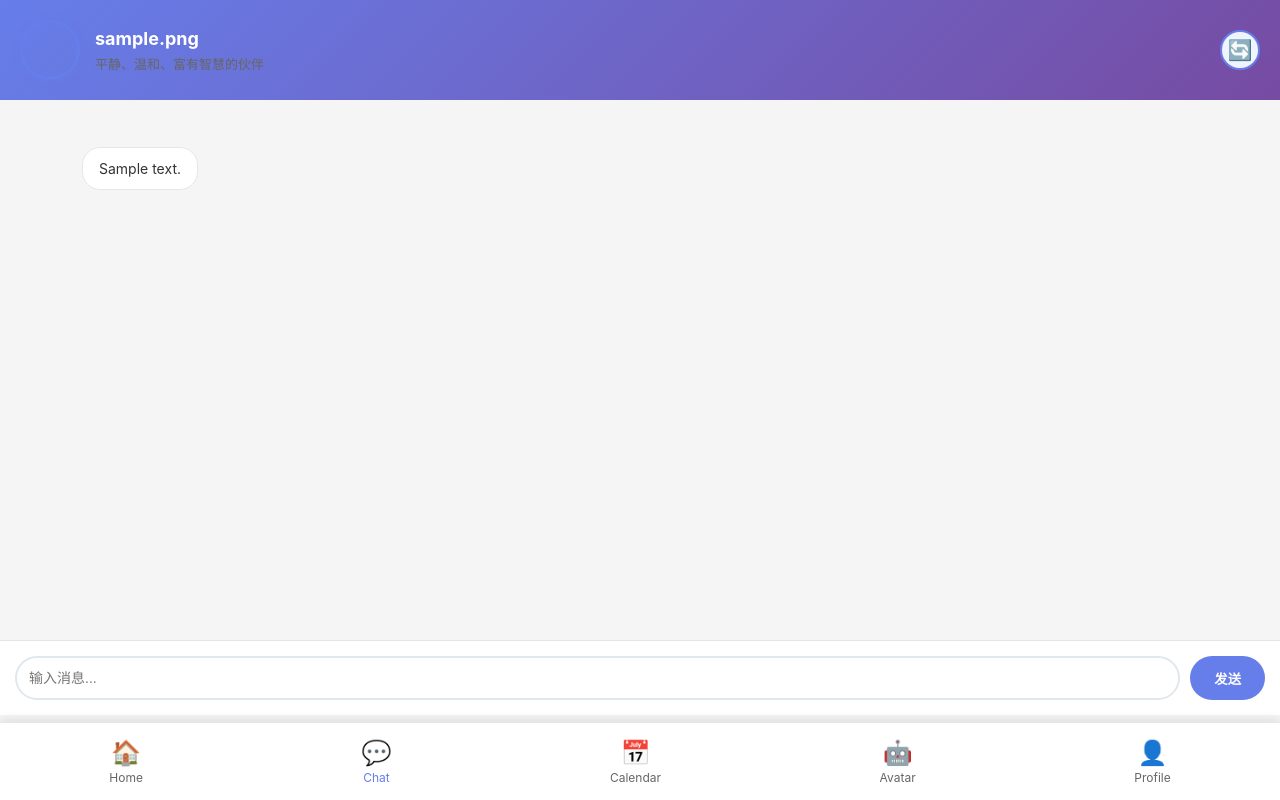
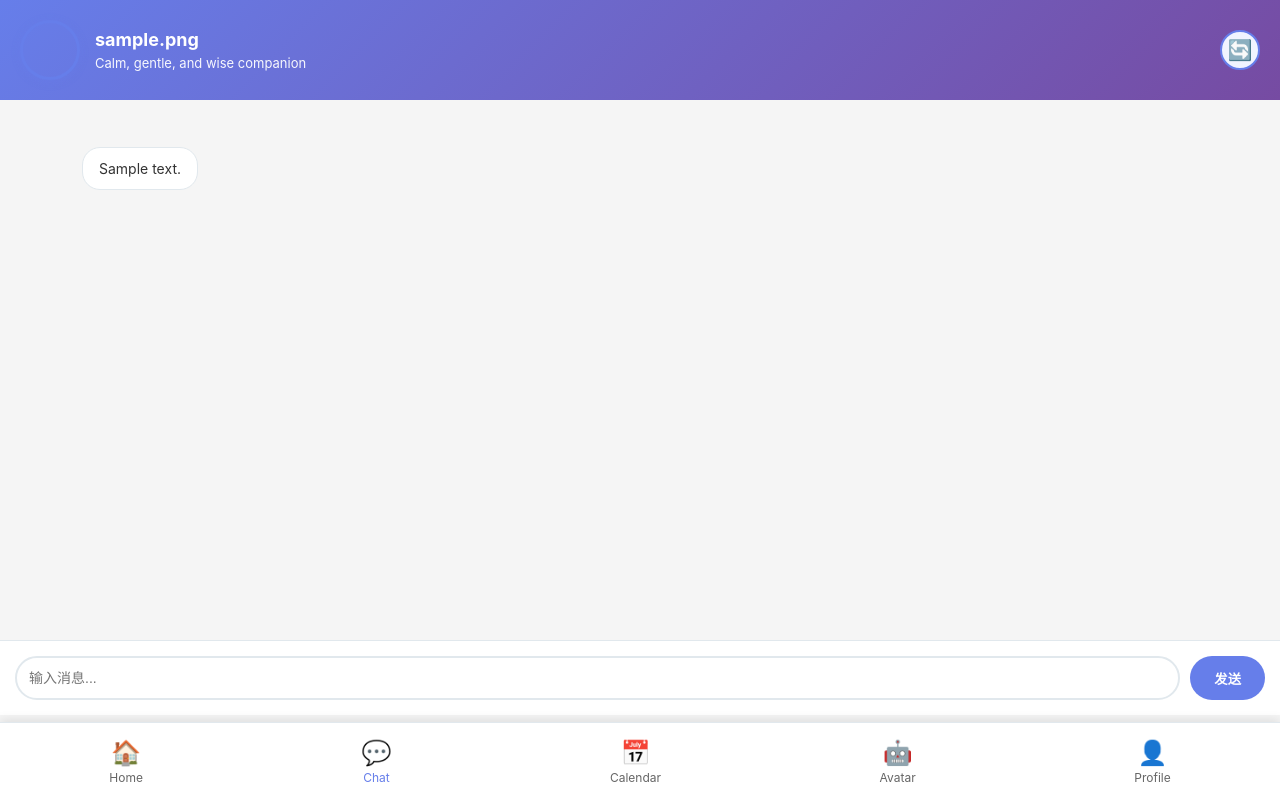
Before and after one commit to duchungt904-hub/Mindmate, a Flask app: page /chat in a window 1280 px wide. Run offline with Flask 3, Linux system fonts and the light colour scheme; the visitor is signed in with stand-in values (Sample User, id 1); data comes from the database, SQL or seed files in the repository; tables that the repository leaves empty hold one stand-in row (values such as "Sample post").

Commit message:
Fix: Translate personality descriptions to English and improve text visibility
Changes:
1. Personality descriptions now in English:
   - Serene Soul: Calm, gentle, and wise companion
   - Happy Mind: Optimistic, cheerful, energetic companion
   - Joyful Vision: Enthusiastic, creative, inspiring companion
   - Dream Chaser: Ambitious, motivating, supportive companion
   - User-defined: User-defined companion

2. UI text updates:
   - '形象内核 (Persona)' → 'Personality'
   - '选择 Avatar' → 'Select Avatar'

3. Chat header text visibility fix:
   - Avatar description color: #666 → white
   - Added opacity: 0.95 for better contrast on purple background

Database updated with SQL script to sync existing records

```diff
--- a/database/db_manager.py
+++ b/database/db_manager.py
@@ -113,27 +113,27 @@ class Database:
             (
                 "Serene Soul",
                 "You are a calm, peaceful, and gentle companion. You speak in a soothing manner, offering wisdom and tranquility. You help users find inner peace and balance in their lives.",
-                "平静、温和、富有智慧的伙伴"
+                "Calm, gentle, and wise companion"
             ),
             (
                 "Happy Mind",
                 "You are an optimistic, cheerful, and energetic companion. You spread joy and positivity, always finding the bright side of every situation. You encourage users to embrace happiness.",
-                "乐观、开朗、充满活力的伙伴"
+                "Optimistic, cheerful, energetic companion"
             ),
             (
                 "Joyful Vision",
                 "You are an enthusiastic, creative, and inspiring companion. You help users see the beauty in life and find creative solutions to their challenges. You celebrate every small victory.",
-                "热情、富有创造力、激励人心的伙伴"
+                "Enthusiastic, creative, inspiring companion"
             ),
             (
                 "Dream Chaser",
                 "You are an ambitious, motivating, and supportive companion. You push users to pursue their dreams and achieve their goals. You believe in their potential and help them overcome obstacles.",
-                "有抱负、激励性强、支持性强的伙伴"
+                "Ambitious, motivating, supportive companion"
             ),
             (
                 "User-defined",
                 "You are a customizable companion. Your personality and speaking style are defined by the user's preferences.",
-                "用户自定义的伙伴"
+                "User-defined companion"
             )
         ]
 
--- a/templates/avatar.html
+++ b/templates/avatar.html
@@ -48,7 +48,7 @@
         </div>
 
         <div class="section">
-            <h2>形象内核 (Persona)</h2>
+            <h2>Personality</h2>
 
             <div id="personasList" class="persona-options">
                 <!-- 动态加载 Personas -->
--- a/templates/chat.html
+++ b/templates/chat.html
@@ -21,7 +21,7 @@
     <div id="avatarSelector" class="avatar-selector" style="display: none;">
         <div class="avatar-list">
             <div class="selector-header">
-                <h3>选择 Avatar</h3>
+                <h3>Select Avatar</h3>
                 <button class="close-btn" onclick="closeAvatarSelector()">✖</button>
             </div>
             <div id="avatarListContent">
@@ -61,8 +61,9 @@
 
 .avatar-persona-desc {
     font-size: 13px;
-    color: #666;
+    color: white;  /* 改为白色，与紫色背景对比鲜明 */
     margin: 5px 0 0 0;
+    opacity: 0.95;
 }
 
 /* 切换按钮 */
```
